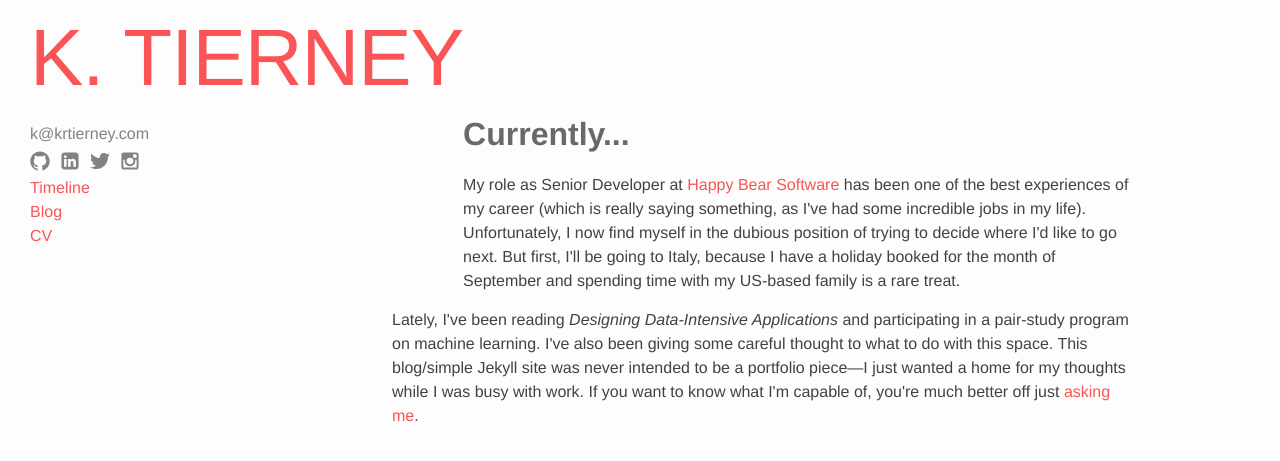
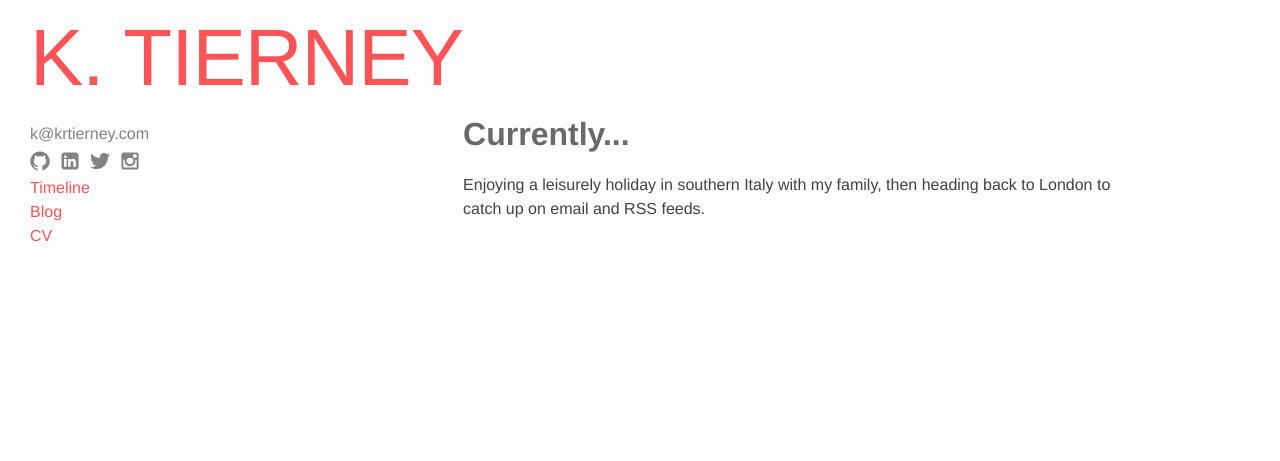
Before and after one commit to krtierney/krtierney.github.io, a Jekyll site: the page built from index.md, in a window 1280 px wide. Shown: the top 461 px of the page. Built offline with Jekyll 4.4.1, drawn with Linux system fonts in a browser that asks for light colours.

Commit message:
Updates currently

```diff
--- a/_layouts/home.html
+++ b/_layouts/home.html
@@ -5,19 +5,8 @@ layout: default
 <div class="home">
 
   <h1>Currently...</h1>
-  <p>My role as Senior Developer at  <a href="https://www.happybearsoftware.com">Happy
-        Bear Software</a> has been one of the best experiences of my career (which is
-      really saying something, as I've had some incredible jobs in my life).
-      Unfortunately, I now find myself in the dubious position of trying to
-      decide where I'd like to go next. But first, I'll be going to Italy, because
-      I have a holiday booked for the month of September and spending time with
-      my US-based family is a rare treat.</p>
-  <p>Lately, I've been reading <em>Designing Data-Intensive Applications</em>
-  and participating in a pair-study program on machine learning. I've also been
-  giving some careful thought to what to do with this space. This blog/simple
-  Jekyll site was never intended to be a portfolio piece—I just wanted a home
-  for my thoughts while I was busy with work. If you want to know what I'm
-  capable of, you're much better off just <a href="mailto:k@krtierney.com">asking me</a>.
+  <p>Enjoying a leisurely holiday in southern Italy with my family, then heading
+  back to London to catch up on email and RSS feeds.
   </p>
 
 </div>
```
